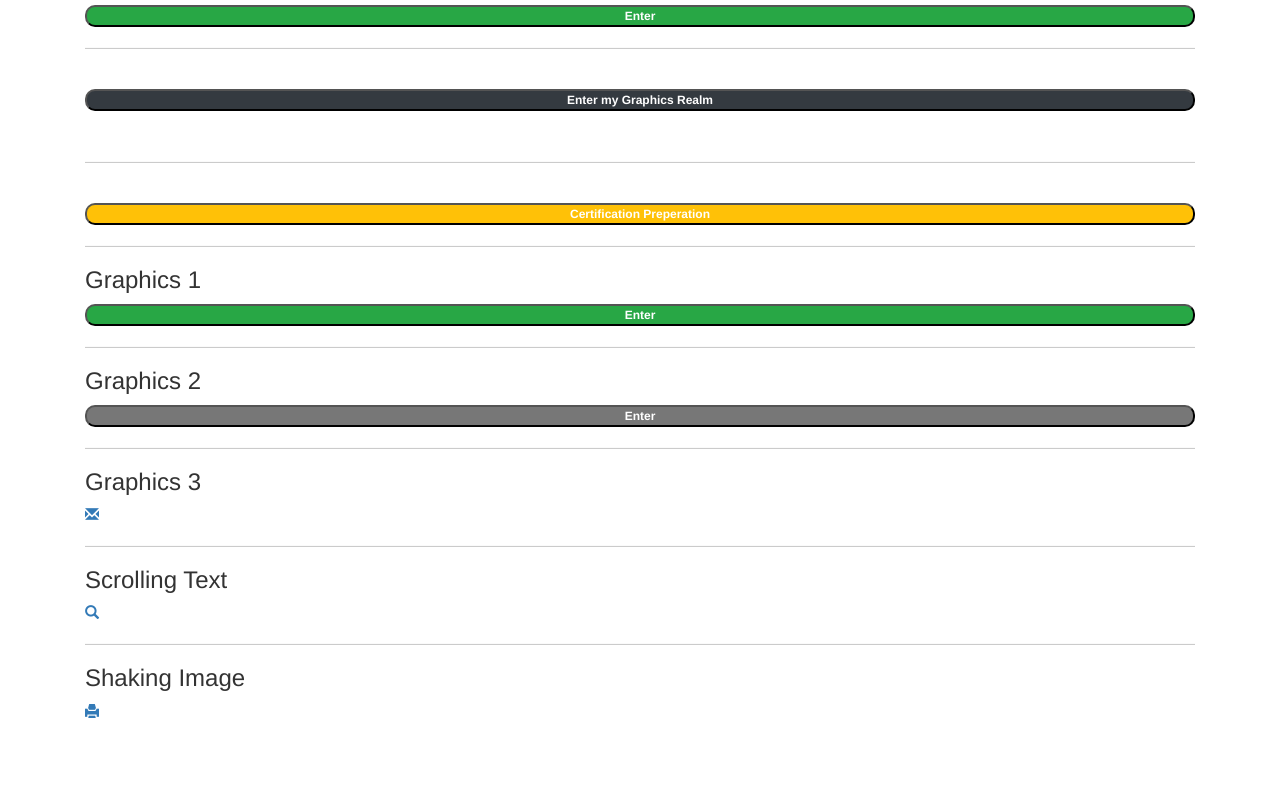
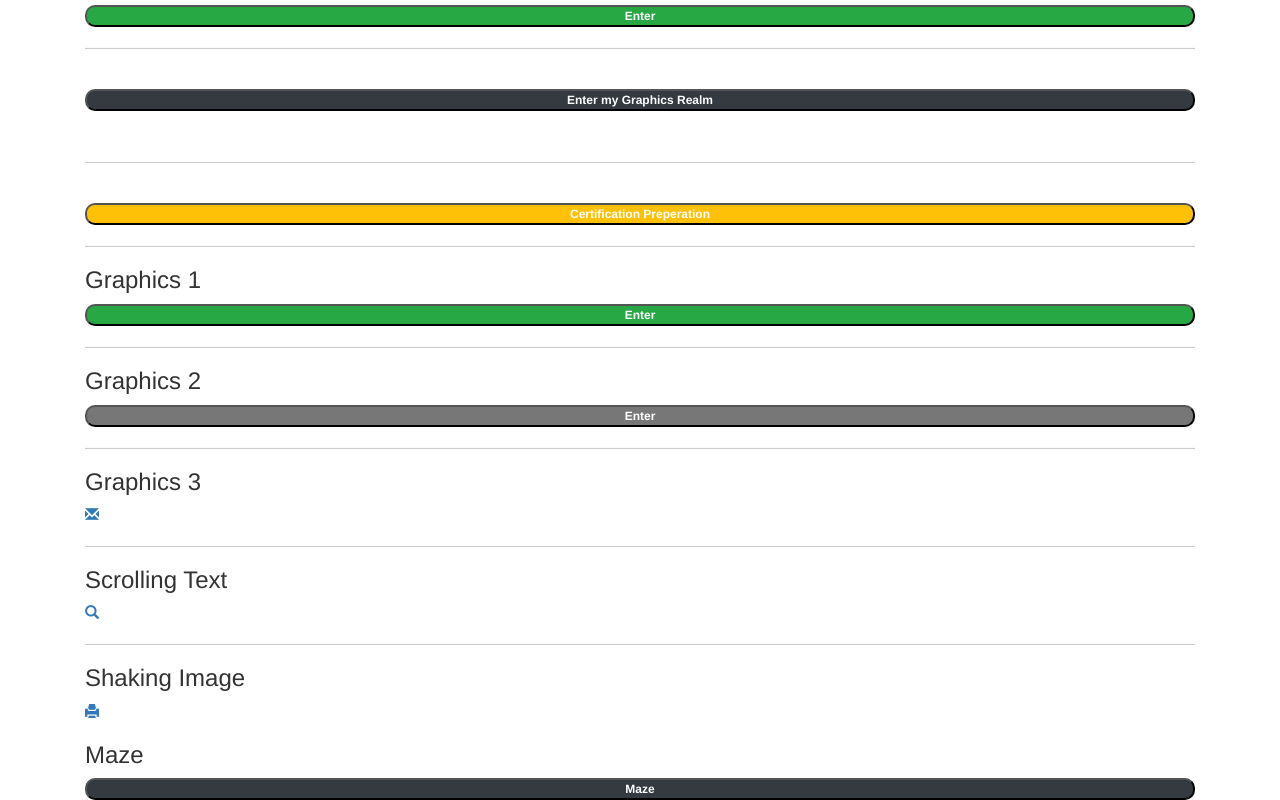
Before and after one commit to natoooooooo/bio.github.io, a plain HTML site: page index.html in a window 1280 px wide. Shown: the part 433-1233 px from the top of the page. Before the commit the page ends 1165 px from the top, so only its background shows below. Drawn offline with nearby package versions, Linux system fonts and the light colour scheme.

Commit message:
Update index.html

```diff
--- a/index.html
+++ b/index.html
@@ -79,6 +79,10 @@
 	<p><span class="glyphicon glyphicon-print"></span></p>
 </a>
 
+<h3> Maze</h3>
+	<p> <a href='maze.html'></p>
+	<button class='badge bg-dark btn-block'> Maze </button></a>
+
 
 
 
```
